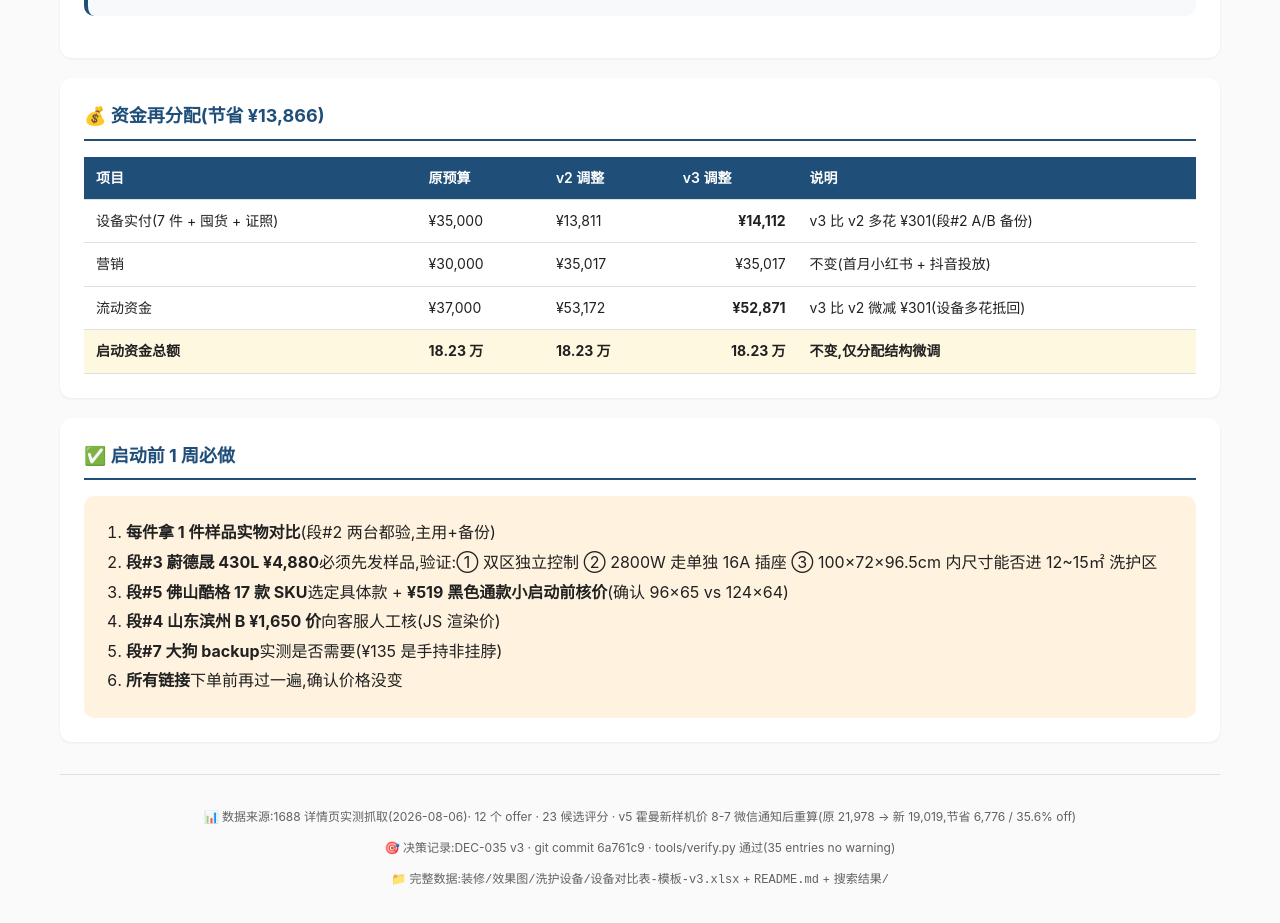
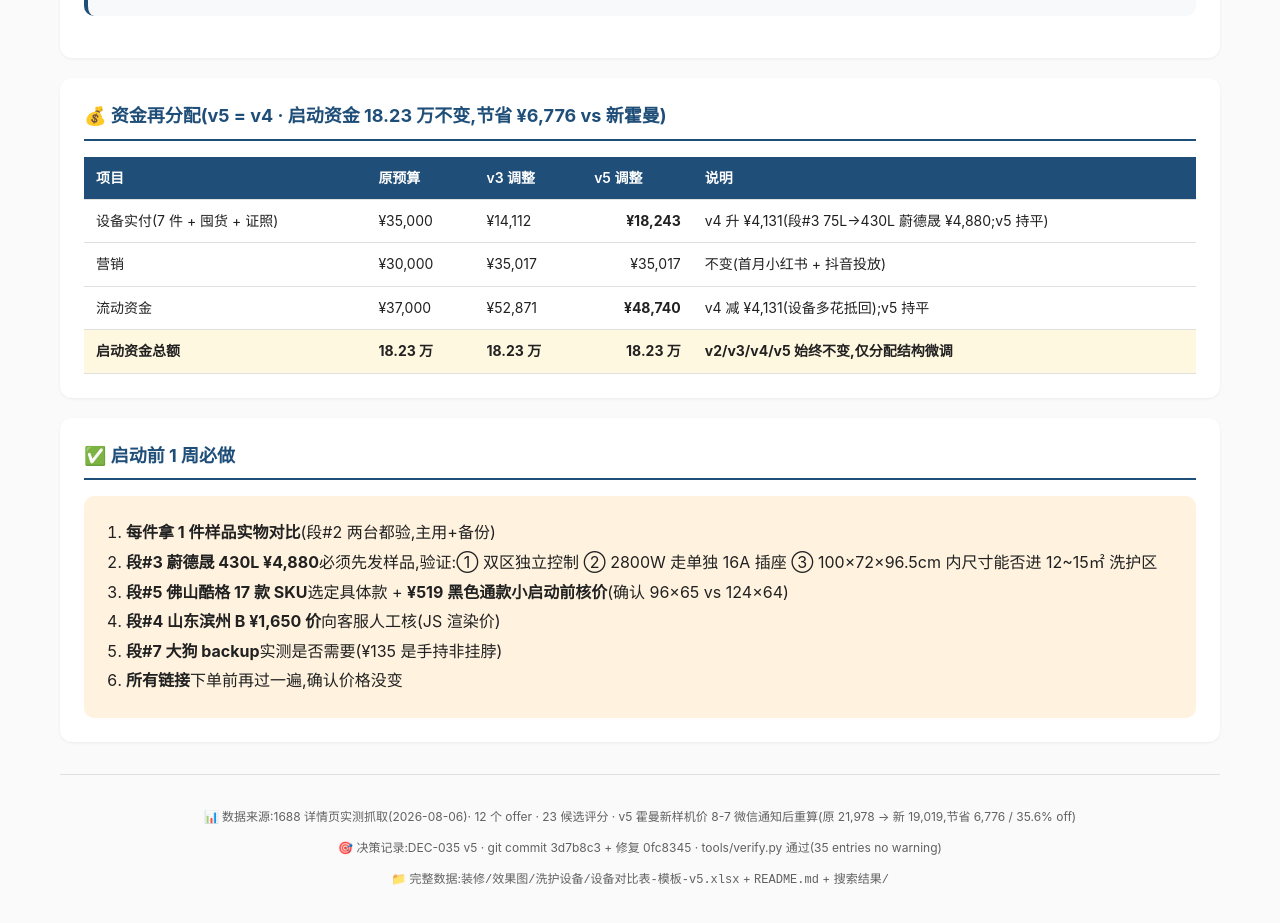
Before and after one commit to sunganhao8-lgtm/zhaiyu-bp, a website: page accessories-v5.html in a window 1280 px wide. Shown: the part 3902-4825 px from the top of the page. Drawn offline with Linux system fonts and the light colour scheme.

Commit message:
fix(pages): accessories-v5.html 资金再分配表 v3→v5(¥14,112→¥18,243;¥52,871→¥48,740;¥13,866→¥6,776)+ footer commit 6a761c9→3d7b8c3 + xlsx v3→v5

```diff
--- a/accessories-v5.html
+++ b/accessories-v5.html
@@ -748,14 +748,14 @@
 
   <!-- 资金再分配 -->
   <div class="section">
-    <h2>💰 资金再分配(节省 ¥13,866)</h2>
+    <h2>💰 资金再分配(v5 = v4 · 启动资金 18.23 万不变,节省 ¥6,776 vs 新霍曼)</h2>
     <table class="summary-table">
       <thead>
         <tr>
           <th>项目</th>
           <th>原预算</th>
-          <th>v2 调整</th>
-          <th class="num">v3 调整</th>
+          <th>v3 调整</th>
+          <th class="num">v5 调整</th>
           <th>说明</th>
         </tr>
       </thead>
@@ -763,9 +763,9 @@
         <tr>
           <td>设备实付(7 件 + 囤货 + 证照)</td>
           <td>¥35,000</td>
-          <td>¥13,811</td>
-          <td class="num"><strong>¥14,112</strong></td>
-          <td>v3 比 v2 多花 ¥301(段#2 A/B 备份)</td>
+          <td>¥14,112</td>
+          <td class="num"><strong>¥18,243</strong></td>
+          <td>v4 升 ¥4,131(段#3 75L→430L 蔚德晟 ¥4,880;v5 持平)</td>
         </tr>
         <tr>
           <td>营销</td>
@@ -777,16 +777,16 @@
         <tr>
           <td>流动资金</td>
           <td>¥37,000</td>
-          <td>¥53,172</td>
-          <td class="num"><strong>¥52,871</strong></td>
-          <td>v3 比 v2 微减 ¥301(设备多花抵回)</td>
+          <td>¥52,871</td>
+          <td class="num"><strong>¥48,740</strong></td>
+          <td>v4 减 ¥4,131(设备多花抵回);v5 持平</td>
         </tr>
         <tr class="total">
           <td><strong>启动资金总额</strong></td>
           <td><strong>18.23 万</strong></td>
           <td><strong>18.23 万</strong></td>
           <td class="num"><strong>18.23 万</strong></td>
-          <td>不变,仅分配结构微调</td>
+          <td>v2/v3/v4/v5 始终不变,仅分配结构微调</td>
         </tr>
       </tbody>
     </table>
@@ -809,8 +809,8 @@
 
   <div class="footer">
     <p>📊 数据来源:1688 详情页实测抓取(2026-08-06)· 12 个 offer · 23 候选评分 · v5 霍曼新样机价 8-7 微信通知后重算(原 21,978 → 新 19,019,节省 6,776 / 35.6% off)</p>
-    <p>🎯 决策记录:DEC-035 v3 · git commit 6a761c9 · tools/verify.py 通过(35 entries no warning)</p>
-    <p>📁 完整数据:<code>装修/效果图/洗护设备/设备对比表-模板-v3.xlsx</code> + <code>README.md</code> + <code>搜索结果/</code></p>
+    <p>🎯 决策记录:DEC-035 v5 · git commit 3d7b8c3 + 修复 0fc8345 · tools/verify.py 通过(35 entries no warning)</p>
+    <p>📁 完整数据:<code>装修/效果图/洗护设备/设备对比表-模板-v5.xlsx</code> + <code>README.md</code> + <code>搜索结果/</code></p>
   </div>
 
 </div>
```
Also changed, not shown: 装修/效果图/洗护设备/平替对比-展示.html (+12 -12 lines).
